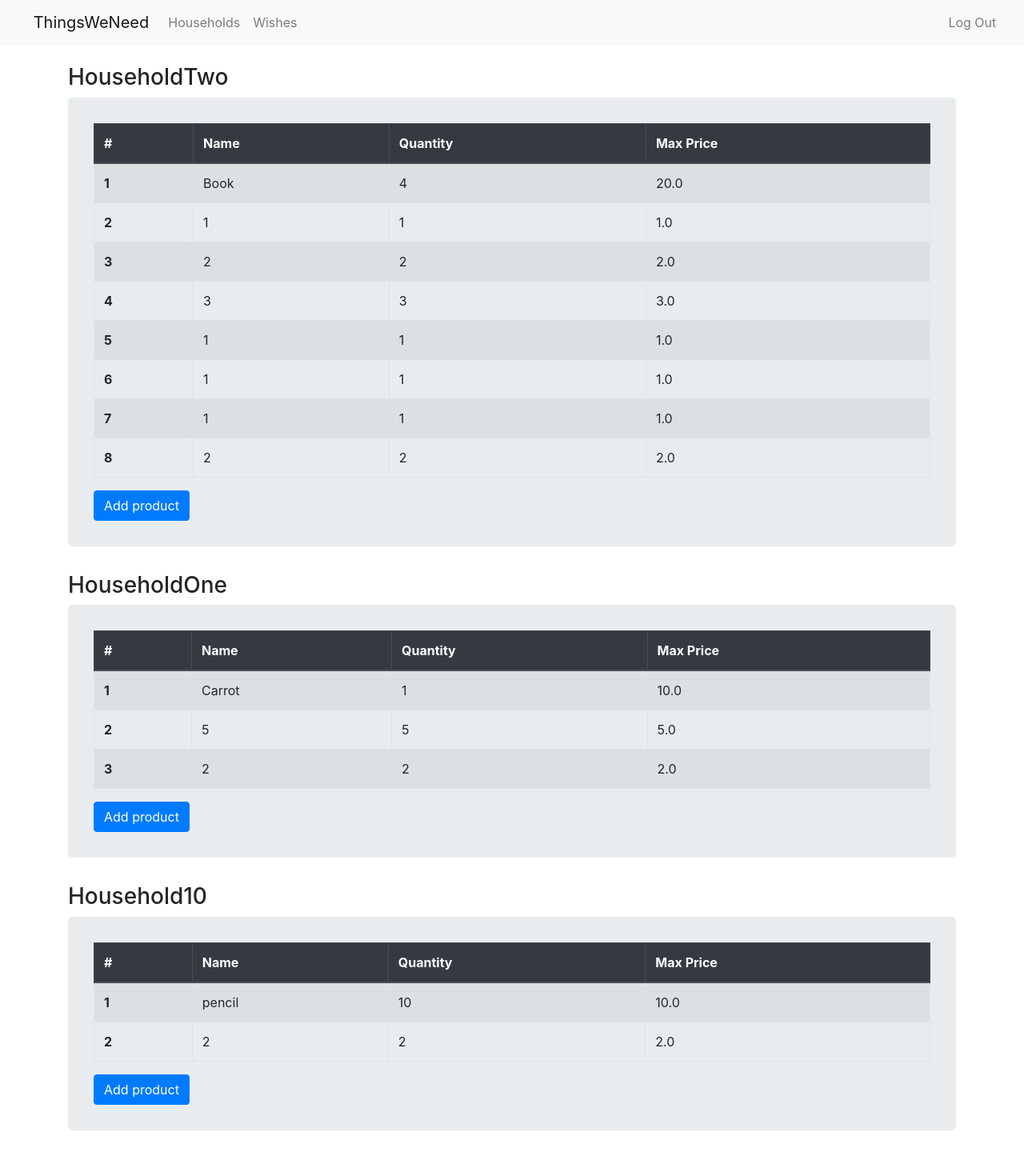
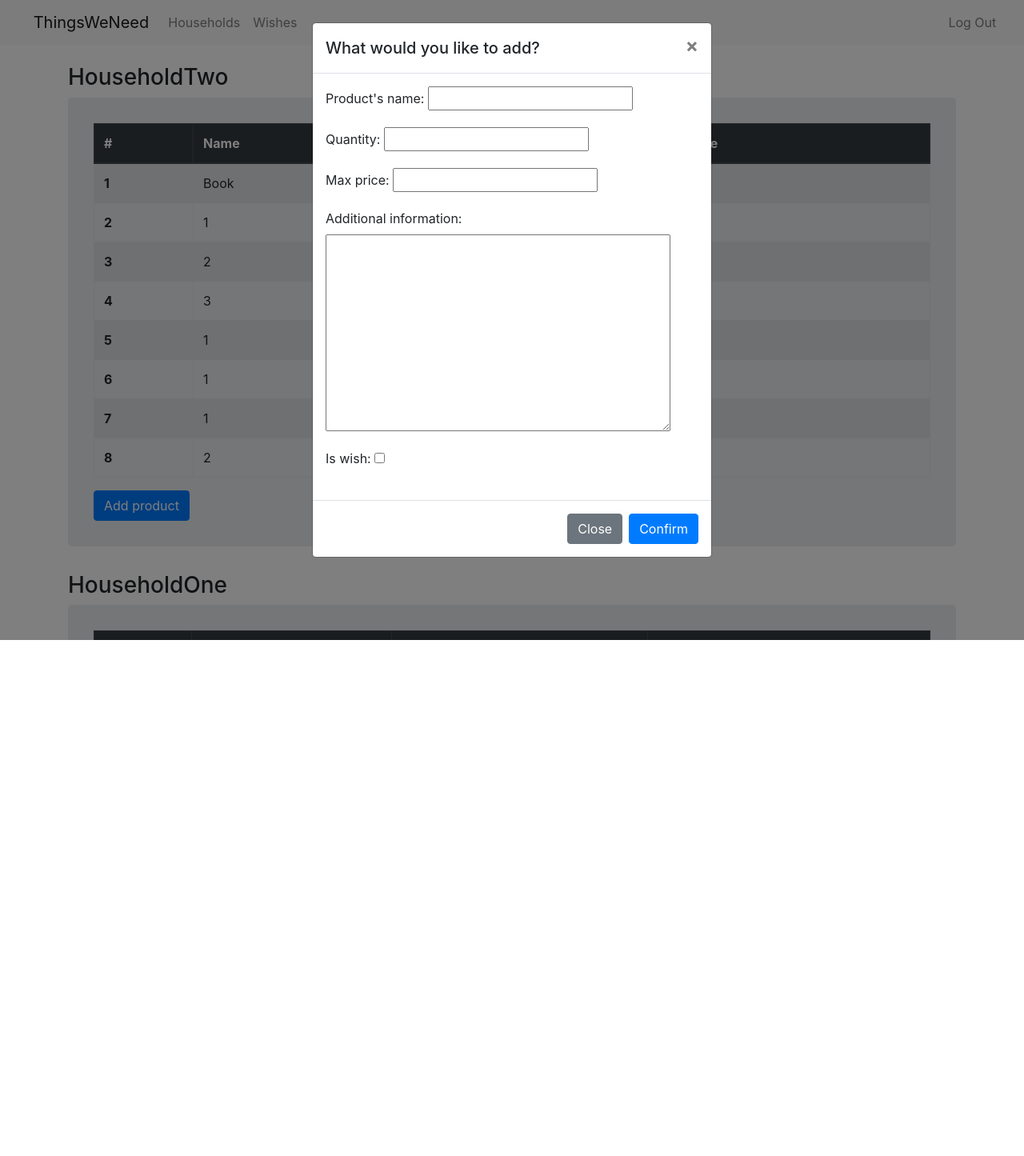
Before and after one commit to Seqrous/ThingsWeNeedRedefined, a Django app: page /main/ in a window 1280 px wide, after a click on "Add product". Shown: the whole page at 80% size. After the commit the page ends 800 px from the top, so only its background shows below. Run offline with Django 3.2, Linux system fonts and the light colour scheme; a user stored in the database is signed in; data comes from the database, SQL or seed files in the repository; both versions use the stored data as it was after the commit; some libraries are stand-ins or nearby versions.

Commit message:
This was a struggle, fixed add product bug, dynamically requested url in the add product modal

```diff
--- a/ThingsWeNeed/shopping_app/templates/shopping_app/index.html
+++ b/ThingsWeNeed/shopping_app/templates/shopping_app/index.html
@@ -30,11 +30,12 @@
                                 {% endfor %}
                             </tbody>
                         </table>
-                        <button type='button' class='btn btn-primary' data-toggle='modal' data-target='#productModal'>Add product</button>
                     {% else %}
                         <h5>No products in this household</h5>
-                        <button type='button' class='btn btn-primary' data-toggle='modal' data-target='#productModal'>Add product</button>
-
+                    {% endif %}
+                    <button id="button-modal-{{ user.username }}-{{ household.slug }}" type='button' class='btn btn-primary button-modal' data-toggle='modal' data-target='#productModal'>Add product</button>
+                </div>
+            {% endfor %}
             <!-- Modal -->
             <div class="modal fade" id="productModal" tabindex="-1" role="dialog" aria-labelledby="productModalLabel" aria-hidden="true">
                 <div class="modal-dialog" role="document">
@@ -45,22 +46,19 @@
                                 <span aria-hidden="true">&times;</span>
                             </button>
                         </div>
-                                    <form method='POST' action="{% url 'shopping_app:product_add' username=user.username household_slug=household.slug %}">
                         <div class="modal-body">
+                            <form id="add-product-form" method='POST' action="">
+                                {% csrf_token %}
                                 {{ add_product_form.as_p }}
-                                            {% csrf_token %}
+                            </form>
                         </div>
                         <div class="modal-footer">
                             <button type="button" class="btn btn-secondary" data-dismiss="modal">Close</button>
-                                            <input type="submit" class="btn btn-primary" value='Confirm'></input>
-                                        </div>
-                                    </form>
+                            <input type="submit" form='add-product-form' class="btn btn-primary" value='Confirm'></input>
                         </div>
                     </div>
                 </div>
-                    {% endif %}
             </div>
-            {% endfor %}
         {% else %}
             <br>
             <h1>Nothing to see here ¯\_(ツ)_/¯</h1>
--- a/ThingsWeNeed/shopping_app/urls.py
+++ b/ThingsWeNeed/shopping_app/urls.py
@@ -9,5 +9,5 @@ urlpatterns = [
     path('households/create/', views.CreateHouseholdView.as_view(), name='household_create'),
     path('<slug:username>/households/join/', views.JoinHousehold.as_view(), name='household_join'),
     path('<slug:username>/households/leave/<slug:household_slug>/', views.LeaveHousehold.as_view(), name='household_leave'),
-    path('<slug:username>/<household_slug>/add-product/', views.AddProduct.as_view(), name='product_add')
+    path('<slug:username>/<slug:household_slug>/add-product/', views.AddProduct.as_view(), name='product_add')
 ]
--- a/ThingsWeNeed/shopping_app/views.py
+++ b/ThingsWeNeed/shopping_app/views.py
@@ -152,3 +152,6 @@ class AddProduct(RedirectView):
             return redirect(reverse('shopping_app:index'))
         else:
             render(request, 'shopping:app:index', {'add_product_form':product_form})
+
+    def get(self, request, *args, **kwargs):
+        print("what the fuck")
--- a/ThingsWeNeed/static/shopping_app/js/master.js
+++ b/ThingsWeNeed/static/shopping_app/js/master.js
@@ -1,3 +1,9 @@
-$('#myModal').on('shown.bs.modal', function () {
-    $('#myInput').trigger('focus')
+$(".button-modal").each(function(index) {
+    $(this).on("click", function() {
+        let buttonId = $(this).attr("id")
+        let household_slug = buttonId.split("-")[3].concat('/')
+        let user = buttonId.split("-")[2].concat('/')
+        let redirect = '/'.concat(user, household_slug, "add-product/")
+        $("#add-product-form").attr("action", redirect)
+    })
 })
```
Also changed, not shown: ThingsWeNeed/db.sqlite3. Lines whose indentation alone changed are shown as unchanged.
